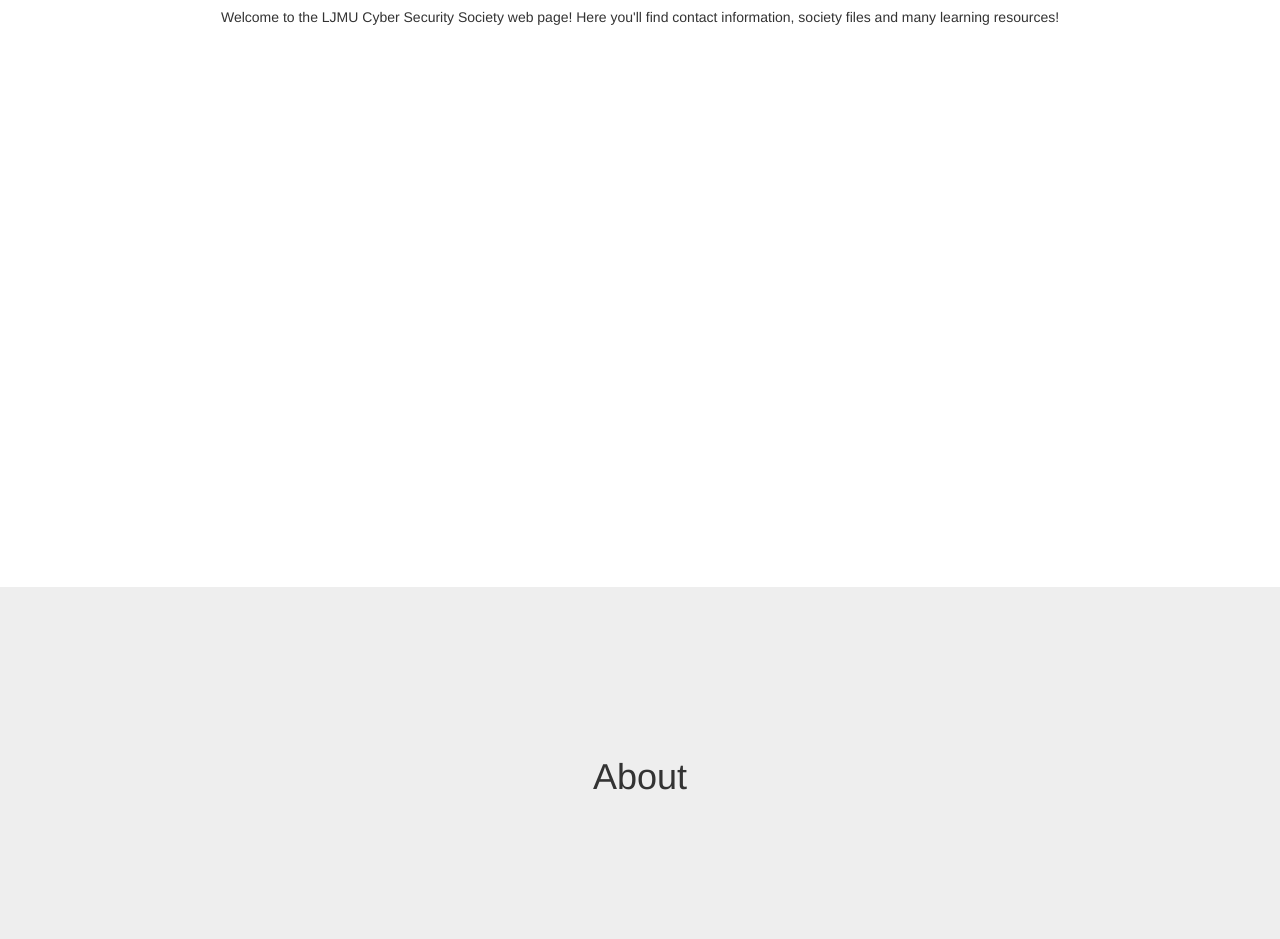
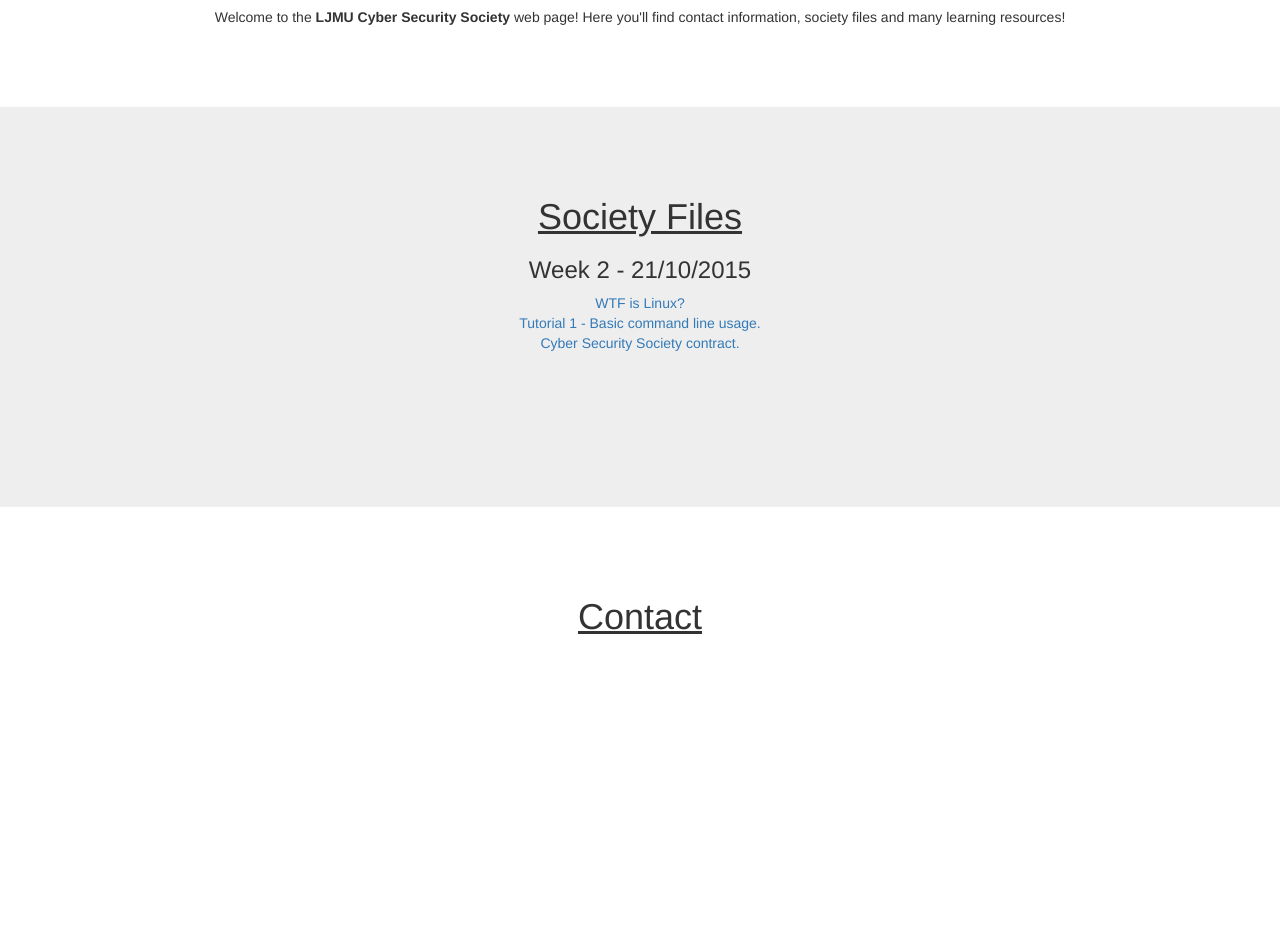
Before and after one commit to ljmucss/ljmucss.github.io, a plain HTML site: page index.html in a window 1280 px wide. Shown: the part 213-1152 px from the top of the page. After the commit the page ends 1120 px from the top, so only its background shows below. Drawn offline with Linux system fonts and the light colour scheme.

Commit message:
Added society documents.

```diff
--- a/css/scrolling-nav.css
+++ b/css/scrolling-nav.css
@@ -32,29 +32,22 @@
 of those sections to manage the look and feel of the site. */
 
 .intro-section {
-    height: 100%;
+    height: 40%;
     padding-top: 150px;
     text-align: center;
     background: #fff;
 }
 
-.about-section {
-    height: 100%;
-    padding-top: 150px;
+.society-files-section {
+    height: 50%;
+    padding-top: 70px;
     text-align: center;
     background: #eee;
 }
 
-.services-section {
-    height: 100%;
-    padding-top: 150px;
+.contact-section {
+    height: 50%;
+    padding-top: 70px;
     text-align: center;
     background: #fff;
 }
-
-.contact-section {
-    height: 100%;
-    padding-top: 150px;
-    text-align: center;
-    background: #eee;
-}
--- a/index.html
+++ b/index.html
@@ -23,7 +23,9 @@
         <script src="https://oss.maxcdn.com/libs/html5shiv/3.7.0/html5shiv.js"></script>
         <script src="https://oss.maxcdn.com/libs/respond.js/1.4.2/respond.min.js"></script>
     <![endif]-->
+    <style>
 
+    </style>
 </head>
 
 <!-- The #page-top ID is part of the scrolling feature - the data-spy and data-target are part of the built-in Bootstrap scrollspy function -->
@@ -51,7 +53,7 @@
                         <a class="page-scroll" href="#page-top"></a>
                     </li>
                     <li>
-                        <a class="page-scroll" href="#about">About</a>
+                        <a class="page-scroll" href="#files">Society Files</a>
                     </li>
                     <li>
                         <a class="page-scroll" href="#services">Services</a>
@@ -69,10 +71,11 @@
     <!-- Intro Section -->
     <section id="intro" class="intro-section">
         <div class="container">
+
             <div class="row">
                 <div class="col-lg-12">
-                    <h1>Welcome!</h1>
-                    <p>Welcome to the LJMU Cyber Security Society web page! Here you'll find
+                    <h1><u>Welcome!</u></h1>
+                    <p>Welcome to the <strong>LJMU Cyber Security Society</strong> web page! Here you'll find
                     contact information, society files and many learning resources!</p>
                 </div>
             </div>
@@ -80,38 +83,33 @@
     </section>
 
     <!-- About Section -->
-    <section id="about" class="about-section">
+    <section id="files" class="society-files-section">
         <div class="container">
             <div class="row">
                 <div class="col-lg-12">
-                    <h1>About</h1>
-                    <p>
+                    <h1><u>Society Files</u></h1>
+
+                    <h3>Week 2 - 21/10/2015</h3>
+                    <a href="documents/week-1/wtf-is-linux.pptx">WTF is Linux?</a><br>
+                    <a href="documents/week-1/tutorial-one.docx">Tutorial 1 - Basic command line usage.</a><br>
+                    <a href="documents/week-1/contract.docx">Cyber Security Society contract.</a><br>
                 </div>
             </div>
         </div>
     </section>
 
     <!-- Services Section -->
-    <section id="services" class="services-section">
+    <section id="contact" class="contact-section">
         <div class="container">
             <div class="row">
                 <div class="col-lg-12">
-                    <h1>Services Section</h1>
+                    <h1><u>Contact</u></h1>
                 </div>
             </div>
         </div>
     </section>
 
     <!-- Contact Section -->
-    <section id="contact" class="contact-section">
-        <div class="container">
-            <div class="row">
-                <div class="col-lg-12">
-                    <h1>Contact Section</h1>
-                </div>
-            </div>
-        </div>
-    </section>
 
     <!-- jQuery -->
     <script src="js/jquery.js"></script>
```
Also changed, not shown: 5 other files.
